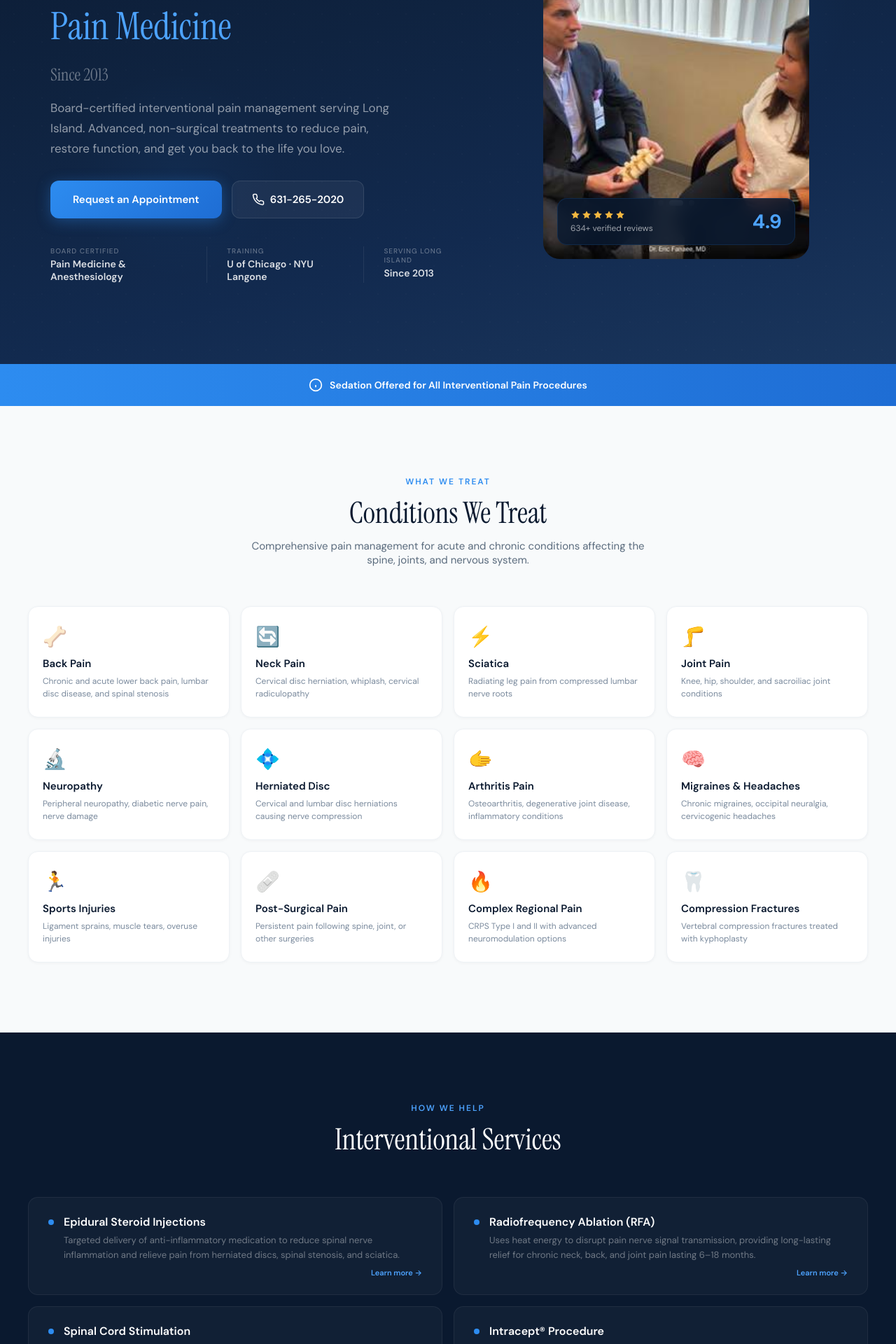
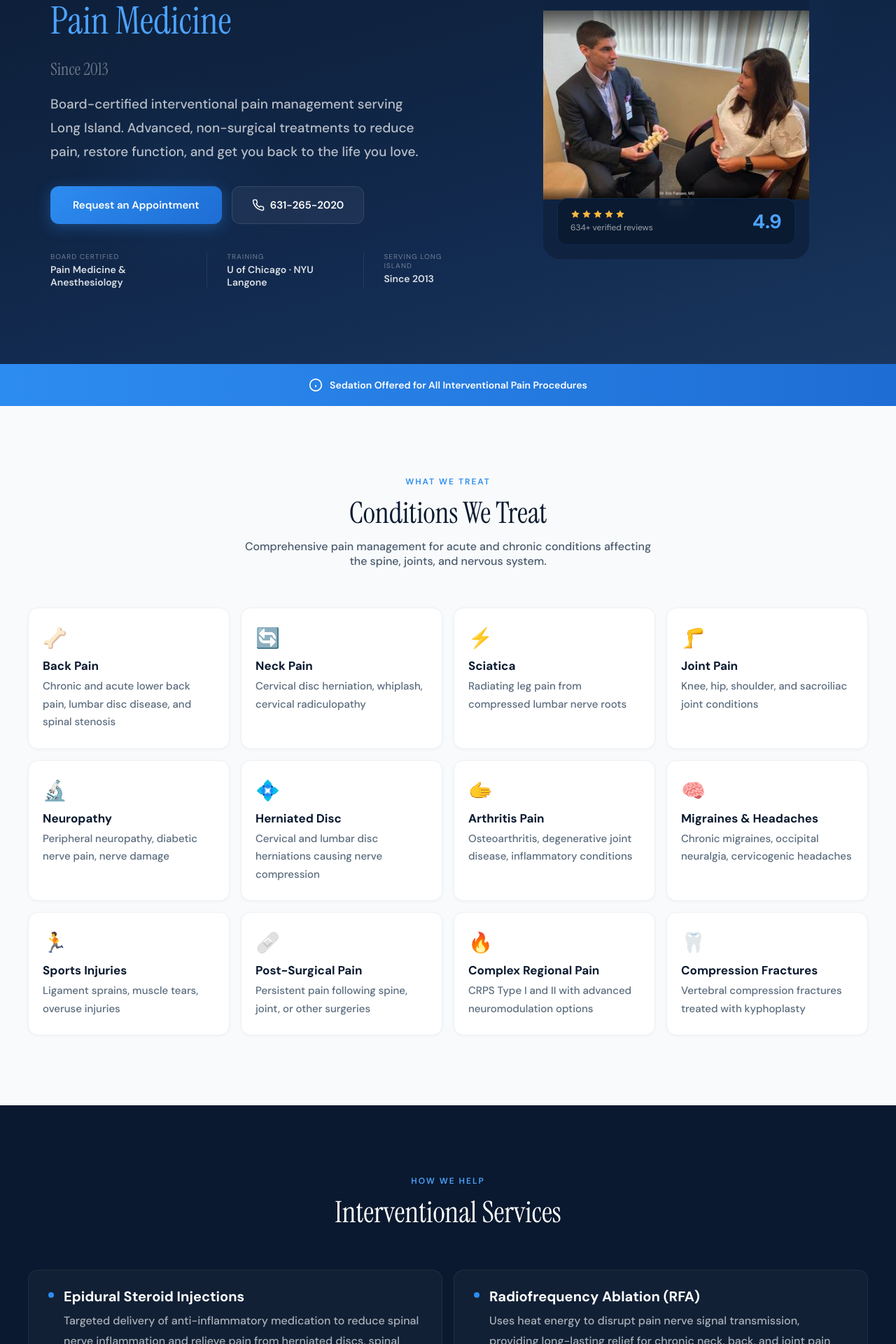
Before and after one commit to ekf2004/drfanaee-website, a React (Vite) app: page / in a window 1280 px wide. Shown: the part 280-2200 px from the top of the page at 70% size. Built offline with nearby package versions, Linux system fonts and the light colour scheme.

Commit message:
Add files via upload

```diff
--- a/src/App.jsx
+++ b/src/App.jsx
@@ -1039,7 +1039,7 @@ const ProcedurePage = ({ procedure, onBack, onSchedule }) => {
                   <svg width="18" height="18" viewBox="0 0 24 24" fill="none" stroke="#94a3b8" strokeWidth="2" style={{ transform: openFaq === i ? "rotate(180deg)" : "none", transition: "transform 0.3s", flexShrink: 0 }}><polyline points="6 9 12 15 18 9"/></svg>
                 </button>
                 <div style={{ maxHeight: openFaq === i ? 300 : 0, overflow: "hidden", transition: "max-height 0.4s ease" }}>
-                  <p style={{ fontSize: 14, color: "#5a6b7d", lineHeight: 1.7, paddingBottom: 18 }}>{faq.a}</p>
+                  <p style={{ fontSize: 15, color: "#4a5a6d", lineHeight: 1.8, fontWeight: 500, paddingBottom: 18 }}>{faq.a}</p>
                 </div>
               </div>
             ))}
@@ -1087,9 +1087,9 @@ export default function DrFanaeeSite() {
   const [activeReview, setActiveReview] = useState(0);
   const [heroImage, setHeroImage] = useState(0);
   const heroImages = [
-    { src: IMG_ERIC, alt: "Dr. Eric Fanaee - Pain Management Specialist" },
-    { src: IMG_CONSULT, alt: "Dr. Fanaee consulting with patient using spine model" },
-    { src: IMG_PROCEDURE, alt: "Dr. Fanaee in the procedure room with fluoroscopy equipment" },
+    { src: IMG_ERIC, alt: "Dr. Eric Fanaee - Pain Management Specialist", fit: "cover", position: "center center" },
+    { src: IMG_CONSULT, alt: "Dr. Fanaee consulting with patient using spine model", fit: "contain", position: "center center" },
+    { src: IMG_PROCEDURE, alt: "Dr. Fanaee in the procedure room with fluoroscopy equipment", fit: "cover", position: "center 30%" },
   ];
   const [scrolled, setScrolled] = useState(false);
   const [openFaq, setOpenFaq] = useState(null);
@@ -1259,7 +1259,7 @@ export default function DrFanaeeSite() {
             <h1 style={{ fontFamily: "'Instrument Serif', Georgia, serif", fontSize: 54, fontWeight: 400, color: "white", lineHeight: 1.1, marginBottom: 12 }}>
               At the Forefront of<br/><span style={{ color: "#4da3ff" }}>Pain Medicine</span><br/><span style={{ fontSize: 24, color: "rgba(255,255,255,0.4)" }}>Since 2013</span>
             </h1>
-            <p style={{ fontSize: 17, color: "rgba(255,255,255,0.55)", lineHeight: 1.7, marginBottom: 32, maxWidth: 500 }}>
+            <p style={{ fontSize: 19, color: "rgba(255,255,255,0.7)", lineHeight: 1.8, marginBottom: 32, maxWidth: 540, fontWeight: 500 }}>
               Board-certified interventional pain management serving Long Island. Advanced, non-surgical treatments to reduce pain, restore function, and get you back to the life you love.
             </p>
             <div style={{ display: "flex", gap: 14, marginBottom: 40 }}>
@@ -1288,7 +1288,7 @@ export default function DrFanaeeSite() {
               {heroImages.map((img, i) => (
                 <img key={i} src={img.src} alt={img.alt} style={{
                   position: "absolute", top: 0, left: 0, width: "100%", height: "100%",
-                  objectFit: "cover", objectPosition: "center center",
+                  objectFit: img.fit || "cover", objectPosition: img.position || "center center",
                   opacity: heroImage === i ? 1 : 0,
                   transition: "opacity 1s ease-in-out",
                 }} />
@@ -1329,7 +1329,7 @@ export default function DrFanaeeSite() {
           <div style={{ textAlign: "center", marginBottom: 56 }}>
             <SectionLabel text="What We Treat" />
             <SectionTitle>Conditions We Treat</SectionTitle>
-            <p style={{ fontSize: 15, color: "#5a6b7d", marginTop: 12, maxWidth: 600, margin: "12px auto 0" }}>
+            <p style={{ fontSize: 16, color: "#4a5a6d", marginTop: 12, maxWidth: 600, margin: "12px auto 0", fontWeight: 500 }}>
               Comprehensive pain management for acute and chronic conditions affecting the spine, joints, and nervous system.
             </p>
           </div>
@@ -1339,8 +1339,8 @@ export default function DrFanaeeSite() {
                 onMouseOver={e => { e.currentTarget.style.transform = "translateY(-4px)"; e.currentTarget.style.boxShadow = "0 8px 24px rgba(0,0,0,0.06)"; e.currentTarget.style.borderColor = "rgba(45,140,240,0.2)"; }}
                 onMouseOut={e => { e.currentTarget.style.transform = ""; e.currentTarget.style.boxShadow = "0 1px 4px rgba(0,0,0,0.04)"; e.currentTarget.style.borderColor = "#eef2f6"; }}>
                 <div style={{ fontSize: 28, marginBottom: 10 }}>{c.icon}</div>
-                <div style={{ fontSize: 15, fontWeight: 600, color: "#0a192f", marginBottom: 6 }}>{c.name}</div>
-                <div style={{ fontSize: 12, color: "#7a8a9d", lineHeight: 1.5 }}>{c.desc}</div>
+                <div style={{ fontSize: 17, fontWeight: 700, color: "#0a192f", marginBottom: 6 }}>{c.name}</div>
+                <div style={{ fontSize: 15, color: "#5a6b7d", lineHeight: 1.7, fontWeight: 500 }}>{c.desc}</div>
               </div>
             ))}
           </div>
@@ -1363,12 +1363,12 @@ export default function DrFanaeeSite() {
                 <div style={{ display: "flex", gap: 14 }}>
                   <div style={{ width: 8, height: 8, borderRadius: "50%", background: "#2d8cf0", marginTop: 7, flexShrink: 0 }} />
                   <div>
-                    <div style={{ fontSize: 16, fontWeight: 600, color: "white", marginBottom: 6 }}>{t.name}</div>
-                    <div style={{ fontSize: 13, color: "rgba(255,255,255,0.4)", lineHeight: 1.6 }}>{t.desc}</div>
+                    <div style={{ fontSize: 20, fontWeight: 700, color: "white", marginBottom: 8 }}>{t.name}</div>
+                    <div style={{ fontSize: 16, color: "rgba(255,255,255,0.65)", lineHeight: 1.8, fontWeight: 500 }}>{t.desc}</div>
                   </div>
                 </div>
                 <div style={{ display: "flex", justifyContent: "flex-end", marginTop: 8 }}>
-                  <span style={{ fontSize: 11, color: "#4da3ff", fontWeight: 600 }}>Learn more →</span>
+                  <span style={{ fontSize: 13, color: "#4da3ff", fontWeight: 700 }}>Learn more →</span>
                 </div>
               </div>
             ))}
@@ -1391,8 +1391,8 @@ export default function DrFanaeeSite() {
             <div style={{ padding: "36px 40px" }}>
               <div style={{ fontSize: 12, fontWeight: 600, color: "#2d8cf0", letterSpacing: "1px", textTransform: "uppercase", marginBottom: 8 }}>Medical Director</div>
               <h3 style={{ fontFamily: "'Instrument Serif', Georgia, serif", fontSize: 30, color: "#0a192f", marginBottom: 4 }}>Eric Fanaee, MD</h3>
-              <div style={{ fontSize: 13, color: "#5a6b7d", marginBottom: 16 }}>Board Certified in Pain Medicine & Anesthesiology · University of Chicago · NYU Langone</div>
-              <p style={{ fontSize: 14, color: "#5a6b7d", lineHeight: 1.7, marginBottom: 20 }}>{PROVIDERS[0].bio}</p>
+              <div style={{ fontSize: 16, color: "#4a5a6d", marginBottom: 16, fontWeight: 500 }}>Board Certified in Pain Medicine & Anesthesiology · University of Chicago · NYU Langone</div>
+              <p style={{ fontSize: 16, color: "#4a5a6d", lineHeight: 1.8, marginBottom: 20, fontWeight: 500 }}>{PROVIDERS[0].bio}</p>
               <div style={{ display: "flex", gap: 8 }}>
                 {["Pain Medicine", "Anesthesiology", "Interventional Spine", "NYU Fellowship"].map(t => (
                   <span key={t} style={{ padding: "5px 12px", background: "#eef4fb", color: "#2d6a8a", fontSize: 11, fontWeight: 600, borderRadius: 6 }}>{t}</span>
@@ -1411,9 +1411,9 @@ export default function DrFanaeeSite() {
                   <img src={p.img} alt={p.name} style={{ width: "100%", height: "100%", objectFit: "cover", objectPosition: "center top" }} />
                 </div>
                 <div style={{ padding: "20px" }}>
-                  <div style={{ fontSize: 16, fontWeight: 700, color: "#0a192f", marginBottom: 2 }}>{p.name}</div>
-                  <div style={{ fontSize: 11, fontWeight: 600, color: "#2d8cf0", marginBottom: 10, letterSpacing: "0.2px" }}>{p.role}</div>
-                  <div style={{ fontSize: 12, color: "#5a6b7d", lineHeight: 1.6 }}>{p.bio}</div>
+                  <div style={{ fontSize: 20, fontWeight: 700, color: "#0a192f", marginBottom: 4 }}>{p.name}</div>
+                  <div style={{ fontSize: 14, fontWeight: 700, color: "#2d8cf0", marginBottom: 12, letterSpacing: "0.2px" }}>{p.role}</div>
+                  <div style={{ fontSize: 15, color: "#4a5a6d", lineHeight: 1.8, fontWeight: 500 }}>{p.bio}</div>
                 </div>
               </div>
             ))}
@@ -1434,7 +1434,7 @@ export default function DrFanaeeSite() {
             {REVIEWS.map((r, i) => (
               <div key={i} style={{ position: i === activeReview ? "relative" : "absolute", top: 0, left: 0, right: 0, opacity: i === activeReview ? 1 : 0, transition: "opacity 0.5s", padding: "32px 40px", background: "#f8fafb", borderRadius: 20, border: "1px solid #eef2f6" }}>
                 <StarRow size={18} />
-                <p style={{ fontFamily: "'Instrument Serif', Georgia, serif", fontSize: 22, color: "#0a192f", lineHeight: 1.6, marginTop: 16, fontStyle: "italic" }}>"{r.text}"</p>
+                <p style={{ fontFamily: "'Instrument Serif', Georgia, serif", fontSize: 26, color: "#0a192f", lineHeight: 1.6, marginTop: 16, fontStyle: "italic" }}>"{r.text}"</p>
                 <div style={{ fontSize: 13, color: "#94a3b8", marginTop: 16, fontWeight: 500 }}>— {r.author}</div>
               </div>
             ))}
@@ -1459,15 +1459,20 @@ export default function DrFanaeeSite() {
               <div key={i} style={{ background: "white", borderRadius: 18, overflow: "hidden", boxShadow: "0 1px 4px rgba(0,0,0,0.04)", border: "1px solid #eef2f6", transition: "all 0.3s" }}
                 onMouseOver={e => { e.currentTarget.style.transform = "translateY(-4px)"; e.currentTarget.style.boxShadow = "0 12px 32px rgba(0,0,0,0.08)"; }}
                 onMouseOut={e => { e.currentTarget.style.transform = ""; e.currentTarget.style.boxShadow = "0 1px 4px rgba(0,0,0,0.04)"; }}>
-                <div style={{ height: 160, background: "#e8eef4", display: "flex", alignItems: "center", justifyContent: "center" }}>
-                  <div style={{ textAlign: "center", color: "#94a3b8" }}>
-                    <svg width="28" height="28" viewBox="0 0 24 24" fill="none" stroke="#94a3b8" strokeWidth="1.5"><path d="M21 10c0 7-9 13-9 13s-9-6-9-13a9 9 0 0 1 18 0z"/><circle cx="12" cy="10" r="3"/></svg>
-                    <div style={{ fontSize: 11, marginTop: 4 }}>Google Map embed</div>
+                <a href={`https://www.google.com/maps/search/?api=1&query=${loc.lat},${loc.lng}`} target="_blank" rel="noopener noreferrer" style={{ display: "block", height: 160, overflow: "hidden", position: "relative" }}>
+                  <img
+                    src={`https://maps.googleapis.com/maps/api/staticmap?center=${loc.lat},${loc.lng}&zoom=15&size=400x160&scale=2&markers=color:0x2d8cf0%7C${loc.lat},${loc.lng}&style=feature:all%7Celement:geometry%7Csaturation:-80&style=feature:water%7Celement:geometry.fill%7Ccolor:0xd4e6f1&key=`}
+                    alt={`Map of ${loc.name} office`}
+                    style={{ width: "100%", height: "100%", objectFit: "cover" }}
+                    onError={(e) => { e.target.style.display = "none"; e.target.parentElement.style.background = "#e8eef4"; e.target.parentElement.innerHTML = '<div style="height:100%;display:flex;align-items:center;justify-content:center;color:#2d8cf0;font-size:13px;font-weight:600;gap:6px"><svg width=\'16\' height=\'16\' viewBox=\'0 0 24 24\' fill=\'none\' stroke=\'currentColor\' stroke-width=\'2\'><path d=\'M21 10c0 7-9 13-9 13s-9-6-9-13a9 9 0 0 1 18 0z\'/><circle cx=\'12\' cy=\'10\' r=\'3\'/></svg>Open in Google Maps</div>'; }}
+                  />
+                  <div style={{ position: "absolute", bottom: 8, right: 8, background: "rgba(255,255,255,0.9)", borderRadius: 6, padding: "4px 8px", fontSize: 10, fontWeight: 600, color: "#2d8cf0" }}>
+                    📍 Get Directions
                   </div>
-                </div>
+                </a>
                 <div style={{ padding: "24px" }}>
                   <h3 style={{ fontSize: 20, fontWeight: 700, color: "#0a192f", marginBottom: 12, fontFamily: "'Instrument Serif', Georgia, serif" }}>{loc.name}</h3>
-                  <div style={{ fontSize: 14, color: "#5a6b7d", lineHeight: 1.7, marginBottom: 16 }}>{loc.address}<br/>{loc.city}</div>
+                  <div style={{ fontSize: 16, color: "#4a5a6d", lineHeight: 1.7, marginBottom: 16, fontWeight: 500 }}>{loc.address}<br/>{loc.city}</div>
                   <div style={{ display: "flex", alignItems: "center", gap: 8, marginBottom: 8 }}>
                     <svg width="14" height="14" viewBox="0 0 24 24" fill="none" stroke="#2d8cf0" strokeWidth="2"><path d="M22 16.92v3a2 2 0 0 1-2.18 2 19.79 19.79 0 0 1-8.63-3.07 19.5 19.5 0 0 1-6-6 19.79 19.79 0 0 1-3.07-8.67A2 2 0 0 1 4.11 2h3a2 2 0 0 1 2 1.72c.127.96.361 1.903.7 2.81a2 2 0 0 1-.45 2.11L8.09 9.91a16 16 0 0 0 6 6l1.27-1.27a2 2 0 0 1 2.11-.45c.907.339 1.85.573 2.81.7A2 2 0 0 1 22 16.92z"/></svg>
                     <a href={`tel:${loc.phone.replace(/-/g,"")}`} style={{ fontSize: 14, color: "#2d8cf0", fontWeight: 600, textDecoration: "none" }}>{loc.phone}</a>
@@ -1476,7 +1481,7 @@ export default function DrFanaeeSite() {
                     <svg width="14" height="14" viewBox="0 0 24 24" fill="none" stroke="#94a3b8" strokeWidth="2"><circle cx="12" cy="12" r="10"/><polyline points="12 6 12 12 16 14"/></svg>
                     <span style={{ fontSize: 13, color: "#94a3b8" }}>{loc.hours}</span>
                   </div>
-                  {loc.nearby && <div style={{ fontSize: 11, color: "#94a3b8", lineHeight: 1.5, borderTop: "1px solid #eef2f6", paddingTop: 12 }}>{loc.nearby}</div>}
+                  {loc.nearby && <div style={{ fontSize: 13, color: "#7a8a9d", lineHeight: 1.6, fontWeight: 500, borderTop: "1px solid #eef2f6", paddingTop: 12 }}>{loc.nearby}</div>}
                 </div>
               </div>
             ))}
@@ -1490,13 +1495,13 @@ export default function DrFanaeeSite() {
           <div style={{ textAlign: "center", marginBottom: 40 }}>
             <SectionLabel text="Insurance" light />
             <SectionTitle light>Insurance We Accept</SectionTitle>
-            <p style={{ fontSize: 15, color: "rgba(255,255,255,0.45)", marginTop: 12, maxWidth: 600, margin: "12px auto 0" }}>
+            <p style={{ fontSize: 16, color: "rgba(255,255,255,0.55)", marginTop: 12, maxWidth: 600, margin: "12px auto 0", fontWeight: 500 }}>
               We accept most major insurance plans. Contact our office to verify your specific coverage.
             </p>
           </div>
           <div style={{ display: "grid", gridTemplateColumns: "repeat(4, 1fr)", gap: 12, marginBottom: 32 }}>
             {["Medicare", "Aetna", "Blue Cross Blue Shield", "Cigna", "United Healthcare", "Oxford", "Humana", "Empire", "Fidelis", "Healthfirst", "Magnacare", "Multiplan", "Workers' Compensation", "No-Fault / Motor Vehicle", "GHI / Emblem Health", "GHI-NYC", "NYSHIP", "UHC Community Plan", "Wellcare", "1199"].map((ins, i) => (
-              <div key={i} style={{ padding: "14px 16px", background: "rgba(255,255,255,0.04)", borderRadius: 10, border: "1px solid rgba(255,255,255,0.06)", fontSize: 13, color: "rgba(255,255,255,0.7)", fontWeight: 500, textAlign: "center" }}>
+              <div key={i} style={{ padding: "14px 16px", background: "rgba(255,255,255,0.04)", borderRadius: 10, border: "1px solid rgba(255,255,255,0.06)", fontSize: 15, color: "rgba(255,255,255,0.9)", fontWeight: 600, textAlign: "center" }}>
                 {ins}
               </div>
             ))}
@@ -1517,11 +1522,11 @@ export default function DrFanaeeSite() {
           {FAQS.map((faq, i) => (
             <div key={i} style={{ borderBottom: "1px solid #eef2f6", overflow: "hidden" }}>
               <button onClick={() => setOpenFaq(openFaq === i ? null : i)} style={{ width: "100%", padding: "20px 0", background: "none", border: "none", cursor: "pointer", fontFamily: "inherit", display: "flex", justifyContent: "space-between", alignItems: "center", textAlign: "left" }}>
-                <span style={{ fontSize: 16, fontWeight: 600, color: "#0a192f", paddingRight: 16 }}>{faq.q}</span>
+                <span style={{ fontSize: 19, fontWeight: 700, color: "#0a192f", paddingRight: 16 }}>{faq.q}</span>
                 <svg width="20" height="20" viewBox="0 0 24 24" fill="none" stroke="#94a3b8" strokeWidth="2" style={{ transform: openFaq === i ? "rotate(180deg)" : "none", transition: "transform 0.3s", flexShrink: 0 }}><polyline points="6 9 12 15 18 9"/></svg>
               </button>
               <div style={{ maxHeight: openFaq === i ? 300 : 0, overflow: "hidden", transition: "max-height 0.4s ease" }}>
-                <p style={{ fontSize: 14, color: "#5a6b7d", lineHeight: 1.7, paddingBottom: 20 }}>{faq.a}</p>
+                <p style={{ fontSize: 16, color: "#4a5a6d", lineHeight: 1.8, paddingBottom: 20, fontWeight: 500 }}>{faq.a}</p>
               </div>
             </div>
           ))}
@@ -1546,8 +1551,8 @@ export default function DrFanaeeSite() {
                 <div style={{ height: 6, background: "linear-gradient(90deg, #2d8cf0, #1e5fa0)" }} />
                 <div style={{ padding: "22px" }}>
                   <span style={{ fontSize: 11, fontWeight: 600, padding: "3px 8px", background: "#eef4fb", color: "#2d6a8a", borderRadius: 4 }}>{post.category}</span>
-                  <h3 style={{ fontSize: 16, fontWeight: 700, color: "#0a192f", marginTop: 12, marginBottom: 8, lineHeight: 1.3 }}>{post.title}</h3>
-                  <p style={{ fontSize: 13, color: "#7a8a9d", lineHeight: 1.5 }}>{post.excerpt.substring(0, 100)}...</p>
+                  <h3 style={{ fontSize: 17, fontWeight: 700, color: "#0a192f", marginTop: 12, marginBottom: 8, lineHeight: 1.3 }}>{post.title}</h3>
+                  <p style={{ fontSize: 15, color: "#5a6b7d", lineHeight: 1.7, fontWeight: 500 }}>{post.excerpt.substring(0, 100)}...</p>
                   <div style={{ marginTop: 14, fontSize: 12, color: "#2d8cf0", fontWeight: 600 }}>Read more →</div>
                 </div>
               </div>
```
